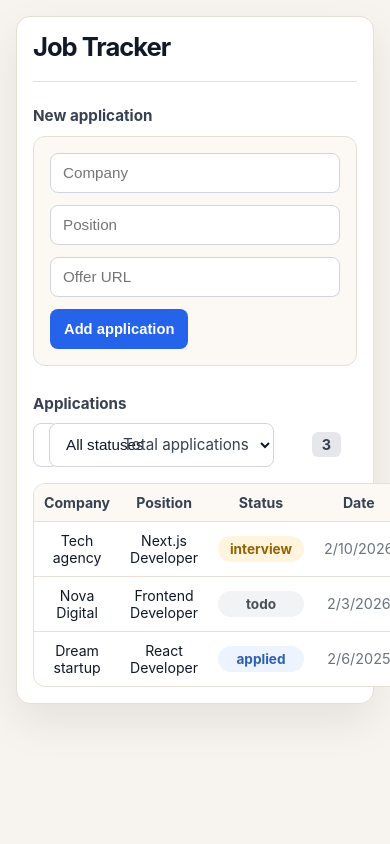
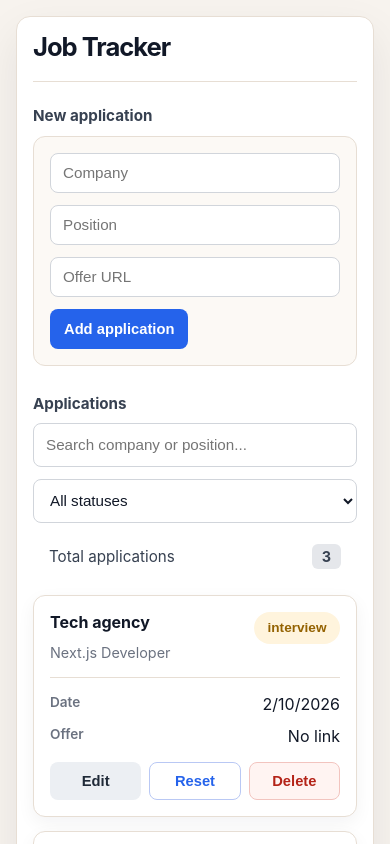
Before and after one commit to m-amroune/job-tracker, a Next.js app: page / in a window 390 px wide. Shown: the top 844 px of the page. Built offline with nearby package versions, Linux system fonts and the light colour scheme.

Commit message:
style: add responsive application cards

```diff
--- a/src/app/globals.css
+++ b/src/app/globals.css
@@ -1,5 +1,5 @@
 :root {
-  background: #f7f3ee;
+  --background: #f7f3ee;
   --foreground: #111827;
   --card: #ffffff;
   --border: #e7ded4;
@@ -258,15 +258,17 @@ td input {
 
 .status-badge {
   display: inline-flex;
+  align-items: center;
   justify-content: center;
   min-width: 86px;
+  min-height: 32px;
   padding: 5px 10px;
   border-radius: 999px;
   font-size: 0.85rem;
   font-weight: 700;
+  line-height: 1;
   cursor: pointer;
 }
-
 .status-todo {
   background: #f1f3f5;
   color: #495057;
@@ -286,6 +288,12 @@ td input {
   background: #fff0ee;
   color: #a33227;
 }
+
+.table-scroll {
+  width: 100%;
+  overflow-x: auto;
+}
+
 
 td.date-cell {
   text-align: center;
@@ -365,6 +373,98 @@ td.actions {
   color: #111827;
 }
 
+.desktop-table {
+  display: block;
+}
+
+.mobile-cards {
+  display: none;
+}
+
+.job-card {
+  padding: 1rem;
+  background: #ffffff;
+  border: 1px solid var(--border);
+  border-radius: 12px;
+  box-shadow: 0 6px 18px rgba(15, 23, 42, 0.05);
+}
+
+.job-card-header {
+  display: flex;
+  align-items: flex-start;
+  justify-content: space-between;
+  gap: 1rem;
+}
+
+.job-card-main {
+  display: grid;
+  flex: 1;
+  gap: 0.5rem;
+}
+
+.job-card-main h3 {
+  font-size: 1rem;
+  font-weight: 700;
+}
+
+.job-card-main p {
+  margin-top: 0.25rem;
+  color: var(--muted);
+  font-size: 0.9rem;
+}
+
+.job-card-details {
+  display: grid;
+  gap: 0.75rem;
+  margin-top: 1rem;
+  padding-top: 1rem;
+  border-top: 1px solid var(--border);
+}
+
+.job-card-details > div {
+  display: flex;
+  justify-content: space-between;
+  gap: 1rem;
+}
+
+.job-card-label {
+  color: var(--muted);
+  font-size: 0.85rem;
+  font-weight: 600;
+  cursor: default;
+}
+
+.job-card-actions {
+  display: grid;
+  grid-template-columns: repeat(3, 1fr);
+  gap: 0.5rem;
+  margin-top: 1rem;
+}
+
+.job-card-actions button {
+  min-width: 0;
+  min-height: 38px;
+}
+
+.job-card-actions .action-secondary {
+  background-color: #eceff3;
+  color: #1f2937;
+}
+
+.job-card-actions .action-reset {
+  background-color: #ffffff;
+  color: var(--primary);
+  border: 1px solid #b9c8f4;
+}
+
+.job-card-actions .danger {
+  background-color: #fff4f2;
+  color: #b42318;
+  border: 1px solid #f2c4bf;
+}
+
+
+
 @media (max-width: 760px) {
   .conteneur {
     margin: 1rem;
@@ -376,12 +476,39 @@ td.actions {
     font-size: 1.6rem;
   }
 
-  table {
-    font-size: 0.88rem;
+  .tracker-toolbar {
+    grid-template-columns: 1fr;
+    gap: 0.75rem;
   }
 
-  th,
-  td {
-    padding: 10px;
+  .filters-group {
+    grid-template-columns: 1fr;
+    gap: 0.75rem;
+  }
+
+  .search-input,
+  .status-filter {
+    width: 100%;
+    min-width: 0;
+  }
+
+  .tracker-toolbar .offers-counter {
+    width: 100%;
+    min-width: 0;
+    justify-content: space-between;
+  }
+
+  .desktop-table {
+    display: none;
+  }
+
+  .mobile-cards {
+    display: grid;
+    gap: 0.9rem;
+  }
+
+  .table-scroll {
+    overflow: visible;
+    padding-bottom: 0;
   }
 }
--- a/src/app/page.tsx
+++ b/src/app/page.tsx
@@ -314,6 +314,7 @@ export default function Page() {
           )}
         </div>
       ) : (
+        <div className="table-scroll">
           <JobTable
             jobs={sortedJobs}
             sortConfig={sortConfig}
@@ -325,6 +326,7 @@ export default function Page() {
             resetStatus={resetStatus}
             deleteJob={deleteJob}
           />
+        </div>
       )}
     </main>
   );
--- /dev/null
+++ b/src/components/JobCard.tsx
@@ -0,0 +1,132 @@
+"use client";
+
+import { JobApplication } from "@/types/job";
+
+interface JobCardProps {
+  job: JobApplication;
+  editingId: string | null;
+  setEditingId: (id: string | null) => void;
+  updateJob: (
+    id: string,
+    field: "company" | "position" | "offerUrl",
+    value: string,
+  ) => void;
+  cycleStatus: (id: string) => void;
+  resetStatus: (id: string) => void;
+  deleteJob: (id: string) => void;
+}
+
+export default function JobCard({
+  job,
+  editingId,
+  setEditingId,
+  updateJob,
+  cycleStatus,
+  resetStatus,
+  deleteJob,
+}: JobCardProps) {
+  const isEditing = editingId === job.id;
+
+  return (
+    <article className="job-card">
+      <div className="job-card-header">
+        <div className="job-card-main">
+          {isEditing ? (
+            <>
+              <input
+                aria-label="Company"
+                value={job.company}
+                onChange={(e) =>
+                  updateJob(job.id, "company", e.target.value)
+                }
+              />
+
+              <input
+                aria-label="Position"
+                value={job.position}
+                onChange={(e) =>
+                  updateJob(job.id, "position", e.target.value)
+                }
+              />
+            </>
+          ) : (
+            <>
+              <h3>{job.company}</h3>
+              <p>{job.position}</p>
+            </>
+          )}
+        </div>
+
+        <button
+          className={`status-badge status-${job.status}`}
+          onClick={() => cycleStatus(job.id)}
+        >
+          {job.status}
+        </button>
+      </div>
+
+      <div className="job-card-details">
+        <div>
+          <span className="job-card-label">Date</span>
+          <span>{new Date(job.createdAt).toLocaleDateString()}</span>
+        </div>
+
+        <div>
+          <span className="job-card-label">Offer</span>
+
+          {isEditing ? (
+            <input
+              aria-label="Offer URL"
+              value={job.offerUrl ?? ""}
+              onChange={(e) =>
+                updateJob(job.id, "offerUrl", e.target.value)
+              }
+            />
+          ) : job.offerUrl ? (
+            <a href={job.offerUrl} target="_blank" rel="noopener noreferrer">
+              View offer
+            </a>
+          ) : (
+            <span>No link</span>
+          )}
+        </div>
+      </div>
+
+      <div className="job-card-actions">
+        {isEditing ? (
+          <button
+            className="action-secondary"
+            onClick={() => setEditingId(null)}
+          >
+            Save
+          </button>
+        ) : (
+          <button
+            className="action-secondary"
+            onClick={() => setEditingId(job.id)}
+          >
+            Edit
+          </button>
+        )}
+
+        <button
+          className="action-reset"
+          onClick={() => resetStatus(job.id)}
+        >
+          Reset
+        </button>
+
+        <button
+          className="danger"
+          onClick={() => {
+            if (window.confirm("Delete this application?")) {
+              deleteJob(job.id);
+            }
+          }}
+        >
+          Delete
+        </button>
+      </div>
+    </article>
+  );
+}
--- a/src/components/JobTable.tsx
+++ b/src/components/JobTable.tsx
@@ -1,5 +1,6 @@
 import JobRow from "./JobRow";
 import { JobApplication } from "@/types/job";
+import JobCard from "./JobCard";
 
 type SortKey = "company" | "position" | "status" | "createdAt";
 
@@ -39,6 +40,8 @@ export default function JobTable({
   deleteJob,
 }: JobTableProps) {
   return (
+  <>
+    <div className="desktop-table">
       <table>
         <thead>
           <tr>
@@ -47,7 +50,8 @@ export default function JobTable({
                 setSortConfig({
                   key: "company",
                   dir:
-                  sortConfig.key === "company" && sortConfig.dir === "asc"
+                    sortConfig.key === "company" &&
+                    sortConfig.dir === "asc"
                       ? "desc"
                       : "asc",
                 })
@@ -61,7 +65,8 @@ export default function JobTable({
                 setSortConfig({
                   key: "position",
                   dir:
-                  sortConfig.key === "position" && sortConfig.dir === "asc"
+                    sortConfig.key === "position" &&
+                    sortConfig.dir === "asc"
                       ? "desc"
                       : "asc",
                 })
@@ -75,7 +80,8 @@ export default function JobTable({
                 setSortConfig({
                   key: "status",
                   dir:
-                  sortConfig.key === "status" && sortConfig.dir === "asc"
+                    sortConfig.key === "status" &&
+                    sortConfig.dir === "asc"
                       ? "desc"
                       : "asc",
                 })
@@ -89,7 +95,8 @@ export default function JobTable({
                 setSortConfig({
                   key: "createdAt",
                   dir:
-                  sortConfig.key === "createdAt" && sortConfig.dir === "asc"
+                    sortConfig.key === "createdAt" &&
+                    sortConfig.dir === "asc"
                       ? "desc"
                       : "asc",
                 })
@@ -118,5 +125,22 @@ export default function JobTable({
           ))}
         </tbody>
       </table>
+    </div>
+
+    <div className="mobile-cards">
+      {jobs.map((job) => (
+        <JobCard
+          key={job.id}
+          job={job}
+          editingId={editingId}
+          setEditingId={setEditingId}
+          updateJob={updateJob}
+          cycleStatus={cycleStatus}
+          resetStatus={resetStatus}
+          deleteJob={deleteJob}
+        />
+      ))}
+    </div>
+  </>
 );
 }
```
Lines whose indentation alone changed are shown as unchanged.
